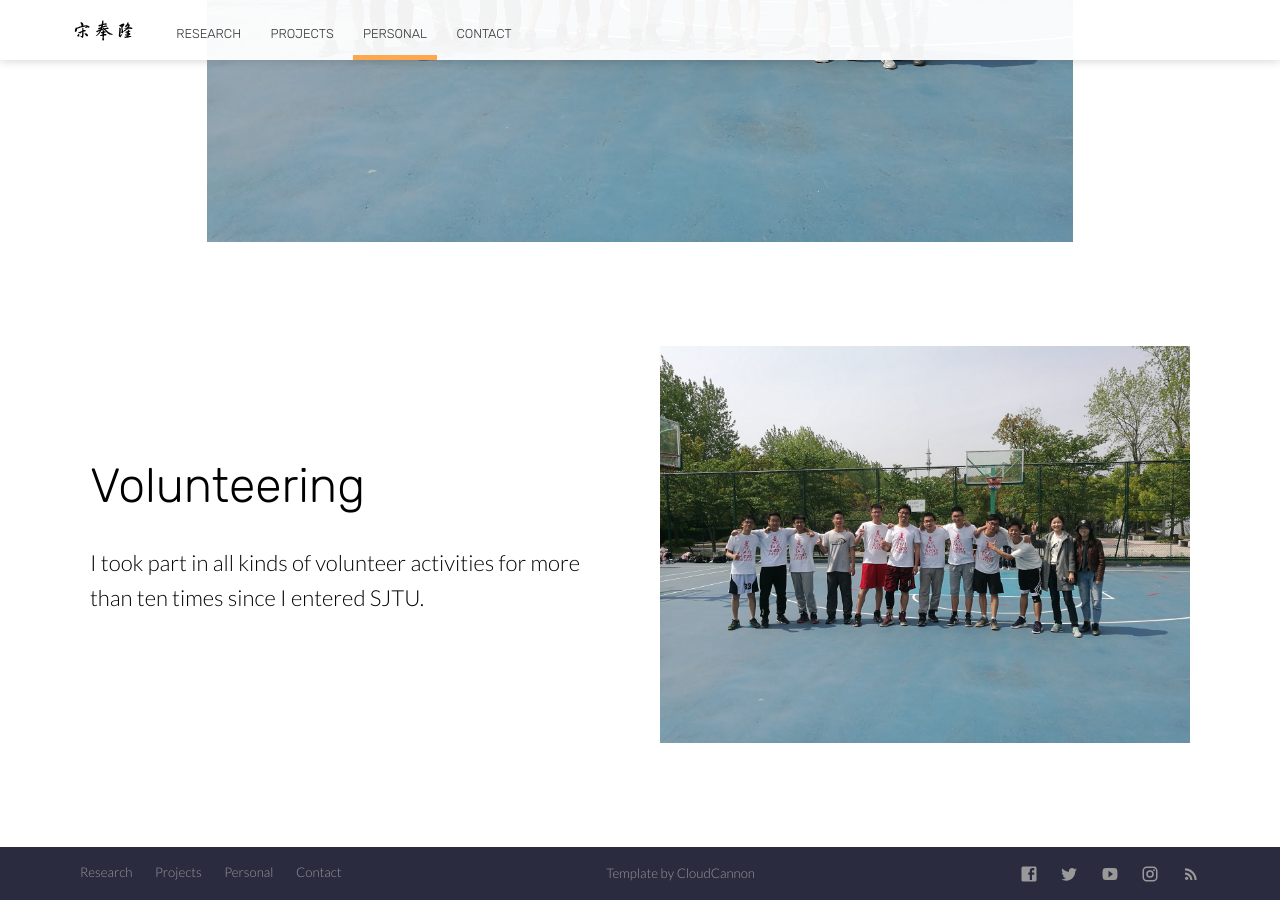
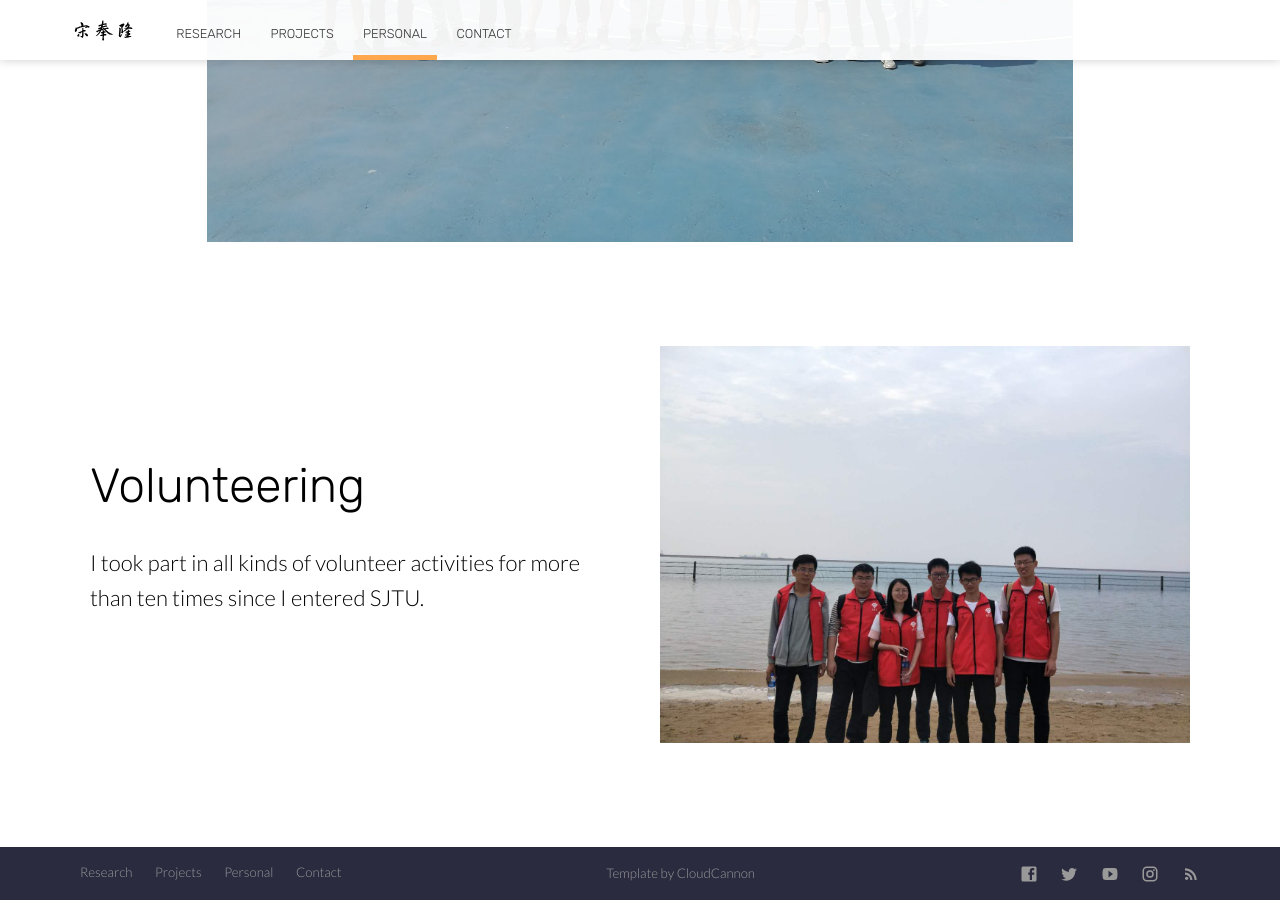
Before and after one commit to FenglongSong/fenglongsong.github.io, a Jekyll site: the page built from personal.html, in a window 1280 px wide and 900 px high, scrolled down 3827 px. Built offline with Jekyll 4.4.1, drawn with Linux system fonts in a browser that asks for light colours; nearby versions of some CDN libraries.

Commit message:
add images

```diff
--- a/personal.html
+++ b/personal.html
@@ -51,7 +51,7 @@ image: ../images/personal/ilovesjtu.jpg
 				<p class="editable">I took part in all kinds of volunteer activities for more than ten times since I entered SJTU. </p>
 			</div>
 			<div class="image">
-				<img class="editable" src="../images/personal/basketball1.jpg" alt="Volunteering" />
+				<img class="editable" src="../images/personal/volunteer_1.jpg" alt="Volunteering" />
 			</div>
 		</div>
 	</section>
```
Also changed, not shown: _posts/2018-08-15-idc-robocon.md (+1 -0 lines), images/research/robocon/robocon_1.jpg (added), images/research/robocon/robocon_2.jpg (added), images/research/robocon/robocon_3.jpg (added), 1 other file.
